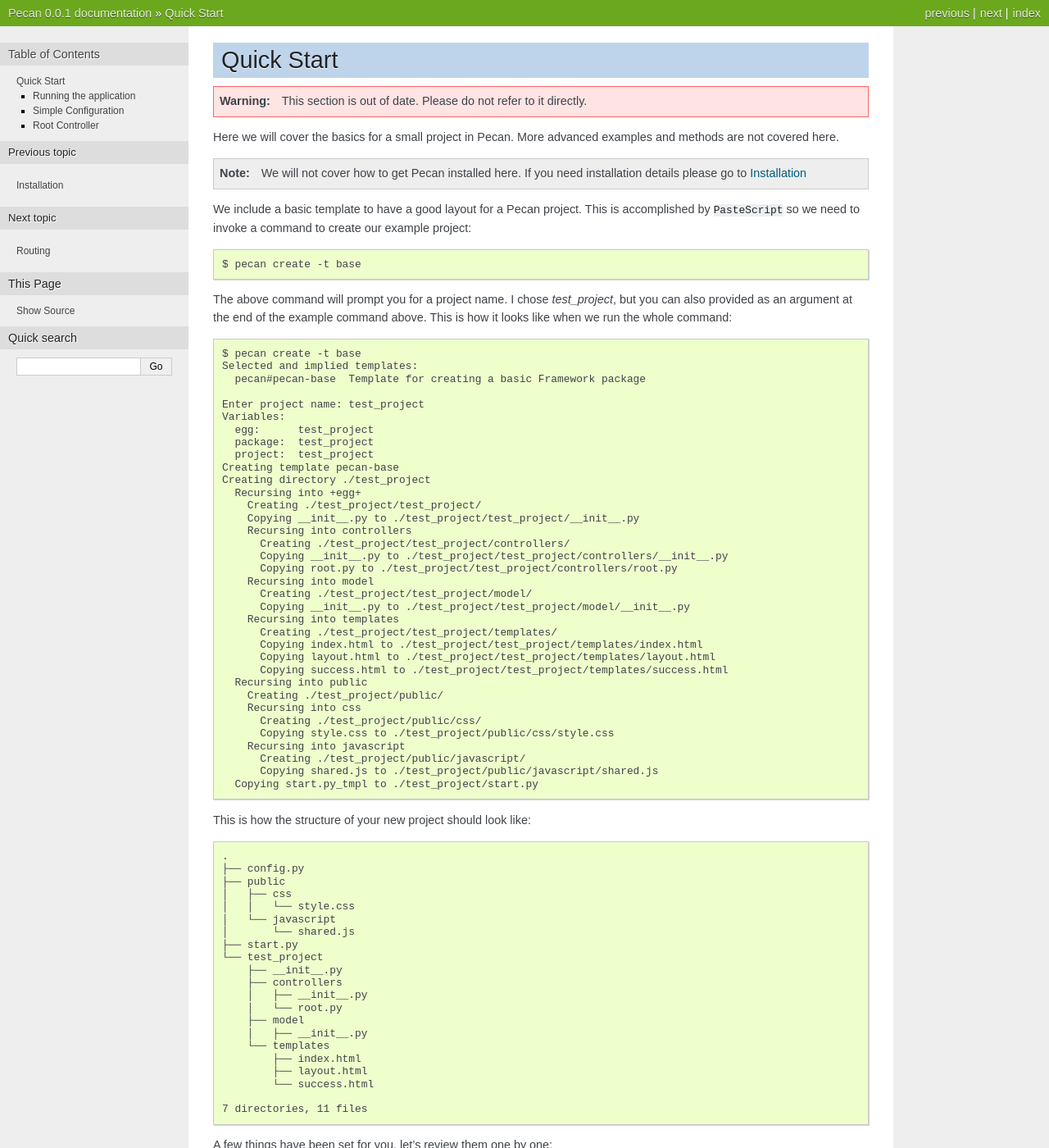
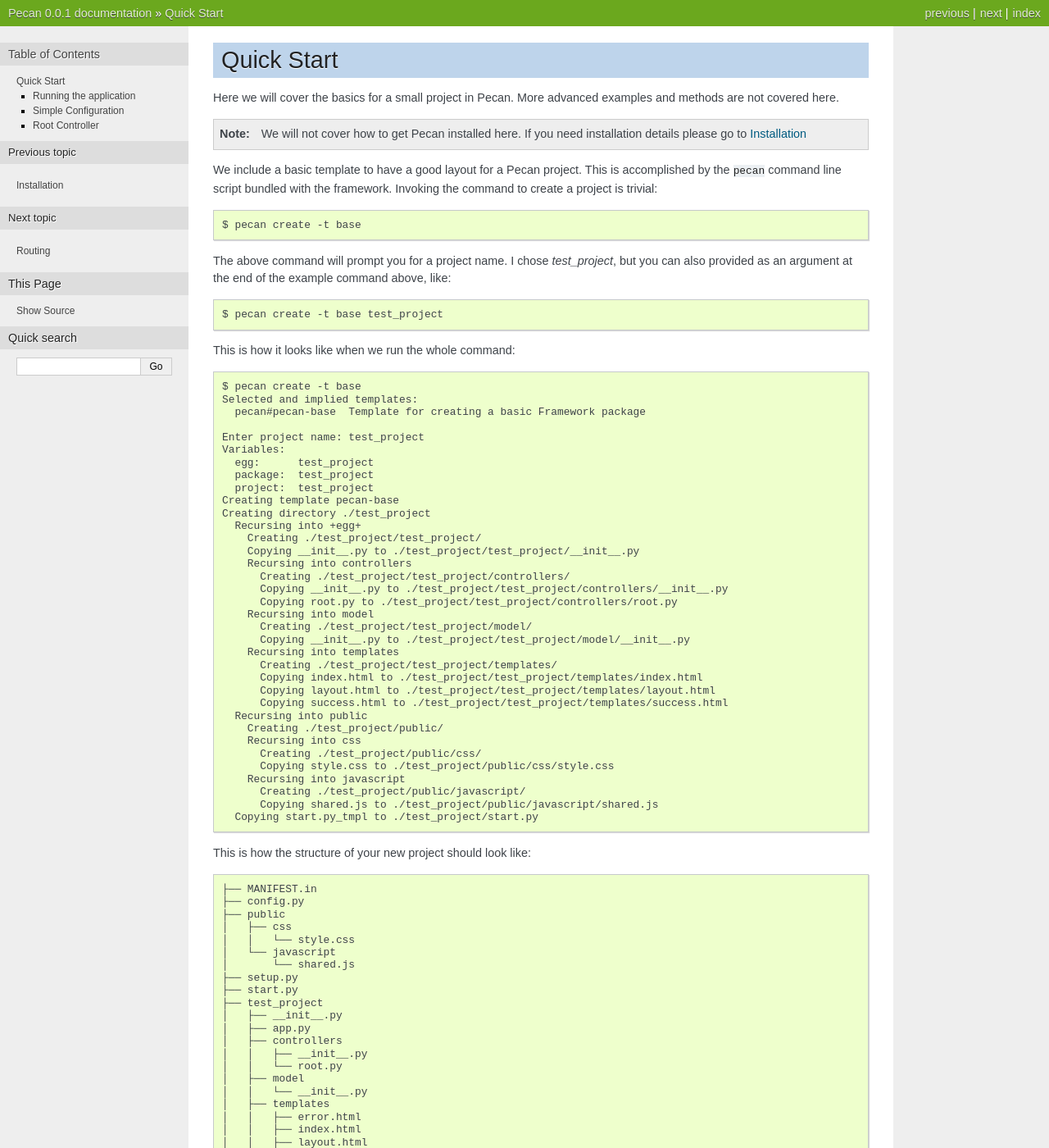
Before and after one commit to stackforge/pecan, a Sphinx documentation site: the page built from docs/source/quick_start.rst, in a window 1280 px wide and 1400 px high. Shown: the whole window at 82% size. Built offline with Sphinx 7.4.7, drawn with Linux system fonts in a browser that asks for light colours; pages that are not in the unit, such as notebooks, are missing from menus; some of the changed text lies outside the part shown.

Commit message:
updated the directory structure and base template creation.

```diff
--- a/docs/source/quick_start.rst
+++ b/docs/source/quick_start.rst
@@ -2,9 +2,6 @@
 
 Quick Start
 ===========
-
-.. warning::
-    This section is out of date. Please do not refer to it directly.
 
 Here we will cover the basics for a small project in Pecan. More advanced
 examples and methods are not covered here.
@@ -15,14 +12,17 @@
 
 
 We include a basic template to have a good layout for a Pecan project. This is
-accomplished by ``PasteScript`` so we need to invoke a command to create our
-example project::
+accomplished by  the ``pecan`` command line script bundled with the framework.
+Invoking the command to create a project is trivial::
 
     $ pecan create -t base
 
 The above command will prompt you for a project name. I chose *test_project*,
 but you can also provided as an argument at the end of the example command
-above.
+above, like::
+
+    $ pecan create -t base test_project
+
 This is how it looks like when we run the whole command::
 
     $ pecan create -t base
@@ -64,28 +64,45 @@
 
 This is how the structure of your new project should look like::
 
-    .
+    ├── MANIFEST.in
     ├── config.py
     ├── public
     │   ├── css
     │   │   └── style.css
     │   └── javascript
     │       └── shared.js
+    ├── setup.py
     ├── start.py
-    └── test_project
-        ├── __init__.py
-        ├── controllers
-        │   ├── __init__.py
-        │   └── root.py
-        ├── model
-        │   ├── __init__.py
-        └── templates
-            ├── index.html
-            ├── layout.html
-            └── success.html
+    ├── test_project
+    │   ├── __init__.py
+    │   ├── app.py
+    │   ├── controllers
+    │   │   ├── __init__.py
+    │   │   └── root.py
+    │   ├── model
+    │   │   └── __init__.py
+    │   ├── templates
+    │   │   ├── error.html
+    │   │   ├── index.html
+    │   │   ├── layout.html
+    │   │   └── success.html
+    │   └── tests
+    │       ├── __init__.py
+    │       ├── test_config.py
+    │       └── test_root.py
+    └── test_project.egg-info
+        ├── PKG-INFO
+        ├── SOURCES.txt
+        ├── dependency_links.txt
+        ├── not-zip-safe
+        ├── paster_plugins.txt
+        ├── requires.txt
+        └── top_level.txt
 
-    7 directories, 11 files
+    9 directories, 25 files
 
+The amount of files and directories may vary from time to time, but the above
+structure should give you an idea of what you should expect.
 
 A few things have been set for you, let's review them one by one:
 
```
